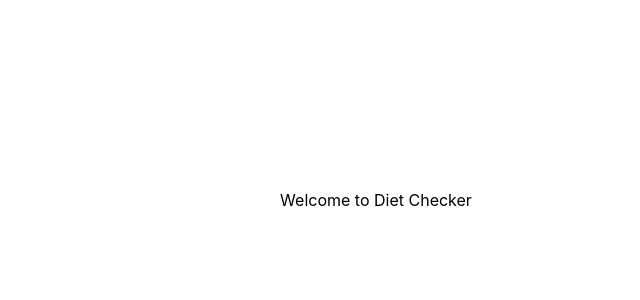
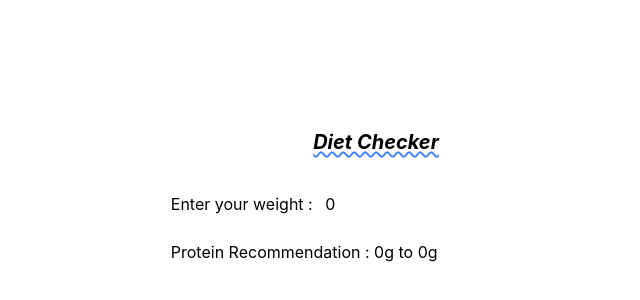
Before and after one commit to KrishAmal/diet-checker-app, a Next.js app: page /diet-checker-app/ in a window 1280 px wide. Shown: the part 200-500 px from the top of the page, without its empty margins (264-904 px from the left). Built offline with nearby package versions, Linux system fonts and the light colour scheme.

Commit message:
Added UnoCSS and some functionality.

```diff
--- /dev/null
+++ b/components/ProteinStatBox.jsx
@@ -0,0 +1,28 @@
+import { useState } from "react";
+
+function calculateProteinNeeds(weight) {
+    return `${(weight * 0.8).toFixed()}g to ${(weight * 1.3).toFixed()}g` ?? "-"
+}
+
+function ProteinStatBox(props) {
+
+    const [weight, setWeight] = useState(0);
+
+    const handleChange = (e) => {
+        e.preventDefault();
+        setWeight(e.target.value);
+    };
+
+    return (
+        <div className="pt-5">
+            <div className="py-2">
+                Enter your weight : <input className="p-2 rounded-md" type="text" value={weight} onChange={handleChange} />
+            </div>
+            <div className="py-2">
+                Protein Recommendation : {calculateProteinNeeds(weight)}
+            </div>
+        </div>
+    )
+}
+
+export default ProteinStatBox
--- a/next.config.js
+++ b/next.config.js
@@ -1,13 +1,22 @@
 /** @type {import('next').NextConfig} */
+
+const UnoCSS = require('@unocss/webpack').default
+
 const nextConfig = {
   reactStrictMode: true,
   swcMinify: true,
   basePath: "/diet-checker-app",
+  webpack: (config) => {
+    config.plugins.push(
+      UnoCSS(), // Adding UnoCSS to the project
+    )
+    return config
+  },
   experimental: {
     images: {
       unoptimized: true
     }
-  }
+  },
 }
 
 module.exports = nextConfig
--- a/package.json
+++ b/package.json
@@ -15,7 +15,9 @@
     "react-dom": "18.2.0"
   },
   "devDependencies": {
+    "@unocss/webpack": "^0.45.1",
     "eslint": "8.21.0",
-    "eslint-config-next": "12.2.3"
+    "eslint-config-next": "12.2.3",
+    "unocss": "^0.45.1"
   }
 }
--- a/pages/_app.js
+++ b/pages/_app.js
@@ -1,4 +1,6 @@
 import '../styles/globals.css'
+import '@unocss/reset/tailwind.css'
+import 'uno.css'
 
 function MyApp({ Component, pageProps }) {
   return <Component {...pageProps} />
--- a/pages/api/hello.js
+++ /dev/null
@@ -1,5 +0,0 @@
-// Next.js API route support: https://nextjs.org/docs/api-routes/introduction
-
-export default function handler(req, res) {
-  res.status(200).json({ name: 'John Doe' })
-}
--- a/pages/index.js
+++ b/pages/index.jsx
@@ -1,5 +1,5 @@
 import Head from 'next/head'
-import Image from 'next/image'
+import ProteinStatBox from "../components/ProteinStatBox"
 import styles from '../styles/Home.module.css'
 
 export default function Home() {
@@ -12,7 +12,8 @@ export default function Home() {
       </Head>
 
       <main className={styles.main}>
-        <div>Welcome to Diet Checker</div>
+        <div className="prose text-xl italic underline decoration-blue-500 decoration-wavy font-bold underline-offset-2">Diet Checker</div>
+        <ProteinStatBox />
       </main>
     </div>
   )
--- /dev/null
+++ b/unocss.config.ts
@@ -0,0 +1,8 @@
+import { defineConfig, presetAttributify, presetIcons, presetUno, presetWebFonts } from 'unocss'
+
+export default defineConfig({
+  presets: [
+    presetUno(),
+    // ...
+  ],
+})
```
Also changed, not shown: 2 other files (tests, documents, lock files or other folders).
